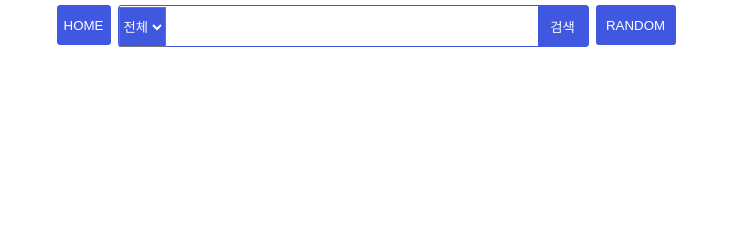
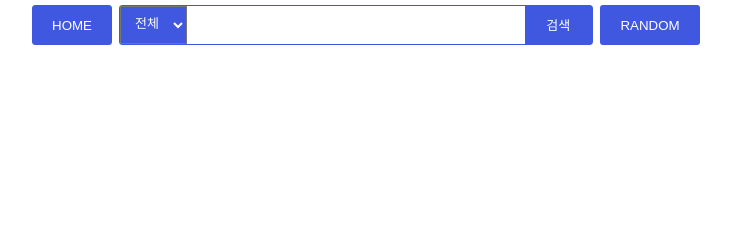
Before and after one commit to TeamYatop/ONMMG, a Django app: page / in a window 1280 px wide. Shown: the part 350-590 px from the top of the page, without its empty margins (274-1005 px from the left). Run offline with Django 3.2, Linux system fonts and the light colour scheme; data that the repository does not hold is empty; parts of the project's set-up code (start-up, migrations or seed data) failed here and were passed over; some libraries are stand-ins or nearby versions.

Commit message:
search css 수정

```diff
--- a/django_app/hangout/admin.py
+++ b/django_app/hangout/admin.py
@@ -9,7 +9,7 @@ from hangout.models import Hangout, Area
 def request_address_2_coord_conversion(address):
     response = requests.get(
         'https://dapi.kakao.com/v2/local/search/address.json',
-        headers={"Authorization": "KakaoAK a84ee72870c8ac12a6c3aca72a82030f"},
+        headers={"Authorization": "KakaoAK d6c98772c22da8e2f99772ad89a32b40"},
         params={'query': address}
     )
 
--- a/django_app/static/css/base.css
+++ b/django_app/static/css/base.css
@@ -4,6 +4,10 @@ html, body {
   font-size: 14px;
   line-height: 1.5rem;
   color: #262626;
+}
+
+ul, li {
+  padding: 0 0 0 0;
 }
 
 div.search-form {
@@ -19,6 +23,7 @@ div.search-form .home-button {
   background: #4058e0;
   outline: none;
   color: #ffffff;
+  width: 80px;
   height: 100%;
   border: 1px solid #4058e0;
   border-radius: 3px;
@@ -38,30 +43,45 @@ div.search-form .my-search-form-tag {
   border: 1px solid #4058e0;
   outline: none;
   border-radius: 3px;
+  display: flex;
+  justify-content: space-between;
+  box-sizing: border-box;
 }
 
 div.search-form .my-search-form-tag .area-search {
   background: #4058e0;
+  width: 100px;
   height: 100%;
+  padding-left: 10px;
   color: #ffffff;
+  font-size: 13px;
+  padding-bottom: 3px;
+}
+
+div.search-form .my-search-form-tag .area-search:hover {
+  background-color: #3b8de0;
+  color: #eff156;
+  border: 1px solid #3b8de0;
 }
 
 div.search-form .my-search-form-tag .tag-search {
   background: #ffffff;
   font-size: 18px;
-  width: 325px;
+  width: 100%;
   padding: 0 20px;
   border: none;
   border-radius: 3px;
 }
 
 div.search-form .my-search-form-tag .search-button {
-  width: 50px;
+  width: 100px;
   height: 100%;
   border: 0px;
   background: #4058e0;
   outline: none;
   color: #ffffff;
+  font-size: 13px;
+  padding-bottom: 3px;
 }
 
 div.search-form .my-search-form-tag .search-button:hover {
@@ -71,7 +91,7 @@ div.search-form .my-search-form-tag .search-button:hover {
 }
 
 div.search-form .random-button {
-  width: 80px;
+  width: 100px;
   height: 100%;
   border: 0px;
   background: #4058e0;
--- a/django_app/static/sass/base.scss
+++ b/django_app/static/sass/base.scss
@@ -5,6 +5,9 @@ html, body {
   font-size: 14px;
   line-height: 1.5rem;
   color: #262626;
+}
+ul, li {
+    padding: 0 0 0 0;
 }
 
 div.search-form {
@@ -15,11 +18,11 @@ div.search-form {
     height: 40px;
     margin-top: 5px;
 
-
     .home-button {
         background: #4058e0;
         outline: none;
         color: #ffffff;
+        width: 80px;
         height: 100%;
         border: 1px solid #4058e0;
         border-radius: 3px;
@@ -39,29 +42,45 @@ div.search-form {
         border: 1px solid #4058e0;
         outline: none;
         border-radius: 3px;
+        display: flex;
+        justify-content: space-between;
+        box-sizing: border-box;
+
         .area-search{
             background: #4058e0;
+            width: 100px;
             height: 100%;
+            padding-left: 10px;
             color: #ffffff;
+            font-size: 13px;
+            padding-bottom: 3px;
+
+            &:hover {
+                background-color: #3b8de0;
+                color: #eff156;
+                border: 1px solid #3b8de0;
+            }
 
         }
 
         .tag-search {
             background: #ffffff;
             font-size: 18px;
-            width: 325px;
+            width: 100%;
             padding: 0 20px;
             border: none;
             border-radius: 3px;
         }
 
         .search-button {
-            width: 50px;
+            width: 100px;
             height: 100%;
             border: 0px;
             background: #4058e0;
             outline: none;
             color: #ffffff;
+            font-size: 13px;
+            padding-bottom: 3px;
 
             &:hover {
                 background-color: #3b8de0;
@@ -72,7 +91,7 @@ div.search-form {
         }
     }
     .random-button {
-        width: 80px;
+        width: 100px;
         height: 100%;
         border: 0px;
         background: #4058e0;
```
Also changed, not shown: 1 other file.
